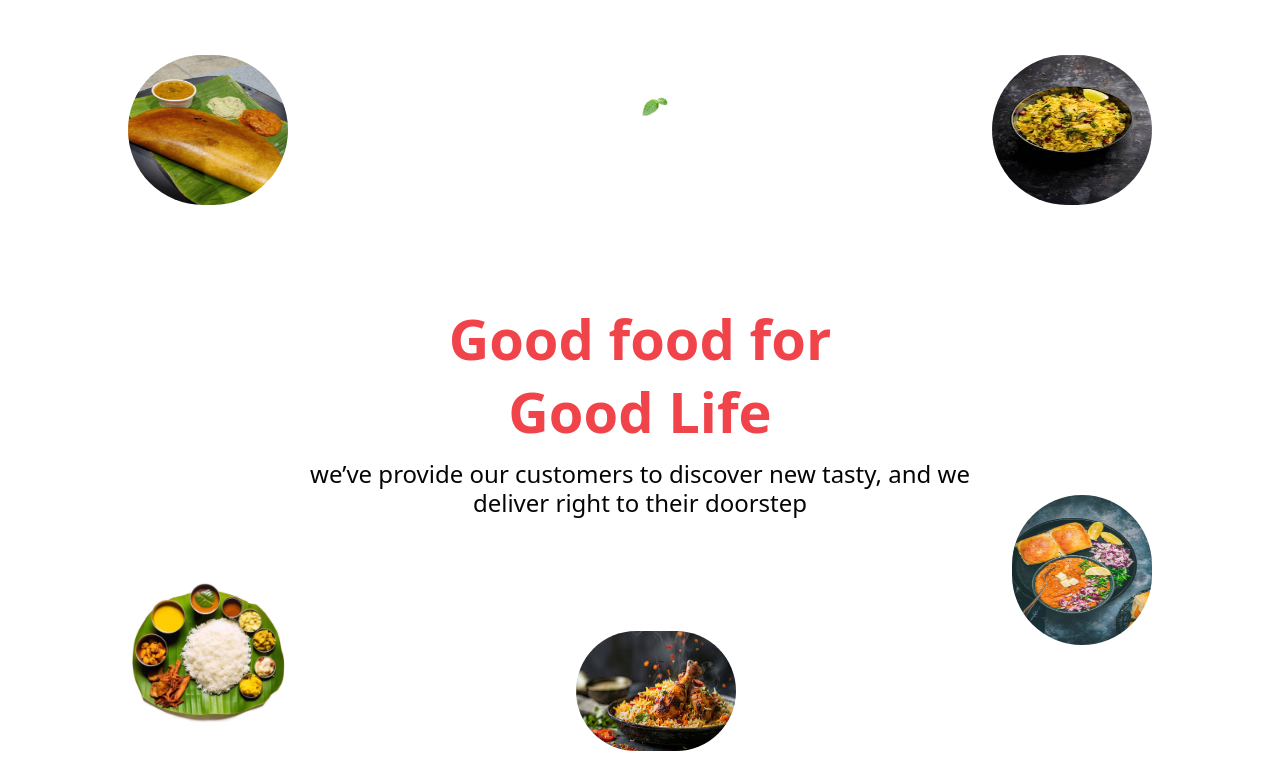
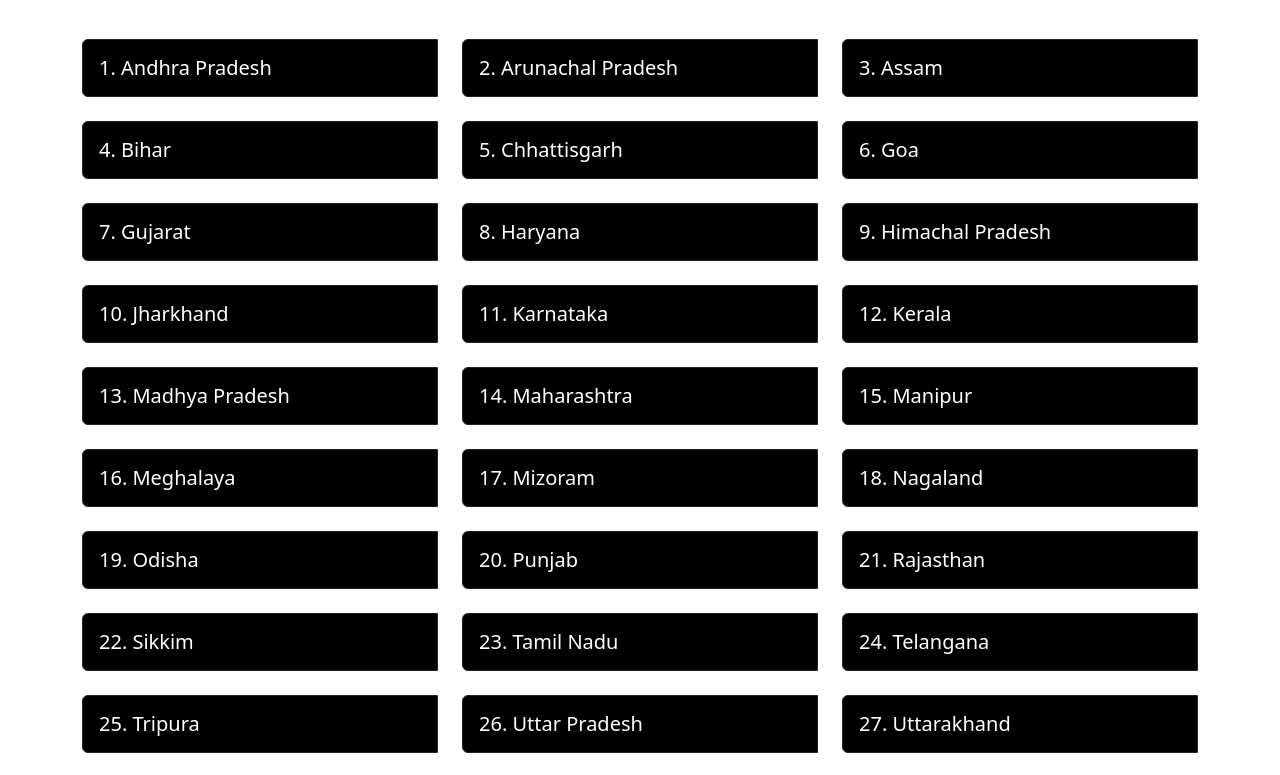
Before and after one commit to hulleashish-lab/tiffino-Front, an Angular app: page / in a window 1280 px wide. Shown: the part 1400-2175 px from the top of the page. Built offline with nearby package versions, Linux system fonts and the light colour scheme.

Commit message:
list commit

```diff
--- a/src/app/home/home.component.html
+++ b/src/app/home/home.component.html
@@ -98,6 +98,19 @@
 </div>
 
 
+<div class="container mt-4">
+  <div class="row">
+    <div class="col-12 col-sm-6 col-md-4 mb-3" *ngFor="let state of states; let i = index">
+      <a href="#" class="text-decoration-none">
+        <div class="p-3 h5 d-flex flex-start border border-1 border-dark rounded-start text-white" style="background-color:rgb(0, 0, 0)">
+          {{ i + 1 }}. {{ state }}
+        </div>
+      </a>
+    </div>
+  </div>
+</div>
+
+
 
 <div class="better-food-section">
   <!-- Decorative Images -->
@@ -107,6 +120,7 @@
   <img src="./assets/images/vadapav.jpg" class="decoration vadapav" alt="vadapav" />
   <img src="./assets/images/leaf.png" class="decoration leaf" alt="Leaf" />
     <img src="./assets/images/biryani.jpeg" class="decoration biryani" alt="biryani" />
+
 
 
 
--- a/src/app/home/home.component.ts
+++ b/src/app/home/home.component.ts
@@ -89,4 +89,34 @@ decrease(){
     this.quantity--;
   }
 }
+states=[
+  "Andhra Pradesh",
+  "Arunachal Pradesh",
+  "Assam",
+  "Bihar",
+  "Chhattisgarh",
+  "Goa",
+  "Gujarat",
+  "Haryana",
+  "Himachal Pradesh",
+  "Jharkhand",
+  "Karnataka",
+  "Kerala",
+  "Madhya Pradesh",
+  "Maharashtra",
+  "Manipur",
+  "Meghalaya",
+  "Mizoram",
+  "Nagaland",
+  "Odisha",
+  "Punjab",
+  "Rajasthan",
+  "Sikkim",
+  "Tamil Nadu",
+  "Telangana",
+  "Tripura",
+  "Uttar Pradesh",
+  "Uttarakhand",
+  "West Bengal"
+]
 }
```
